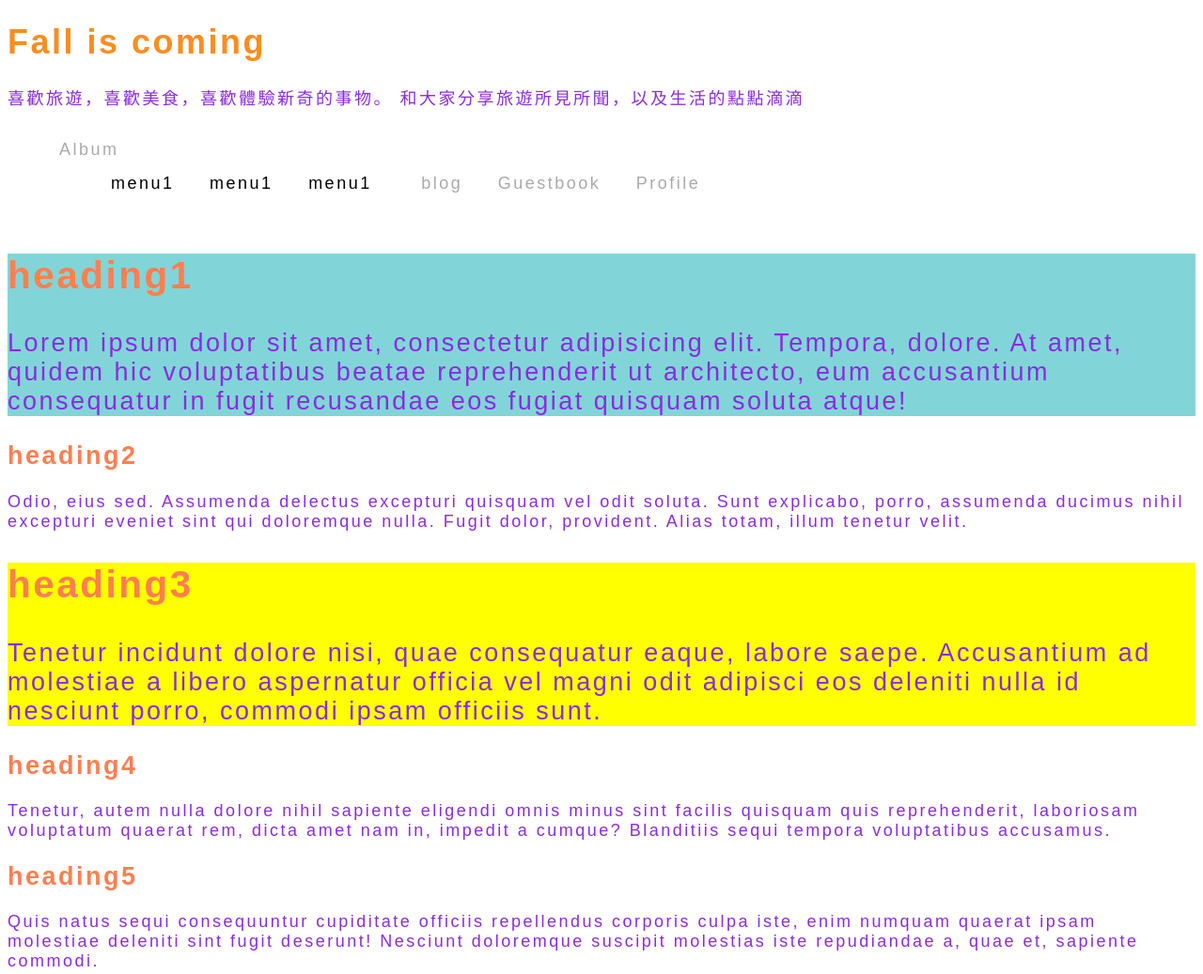
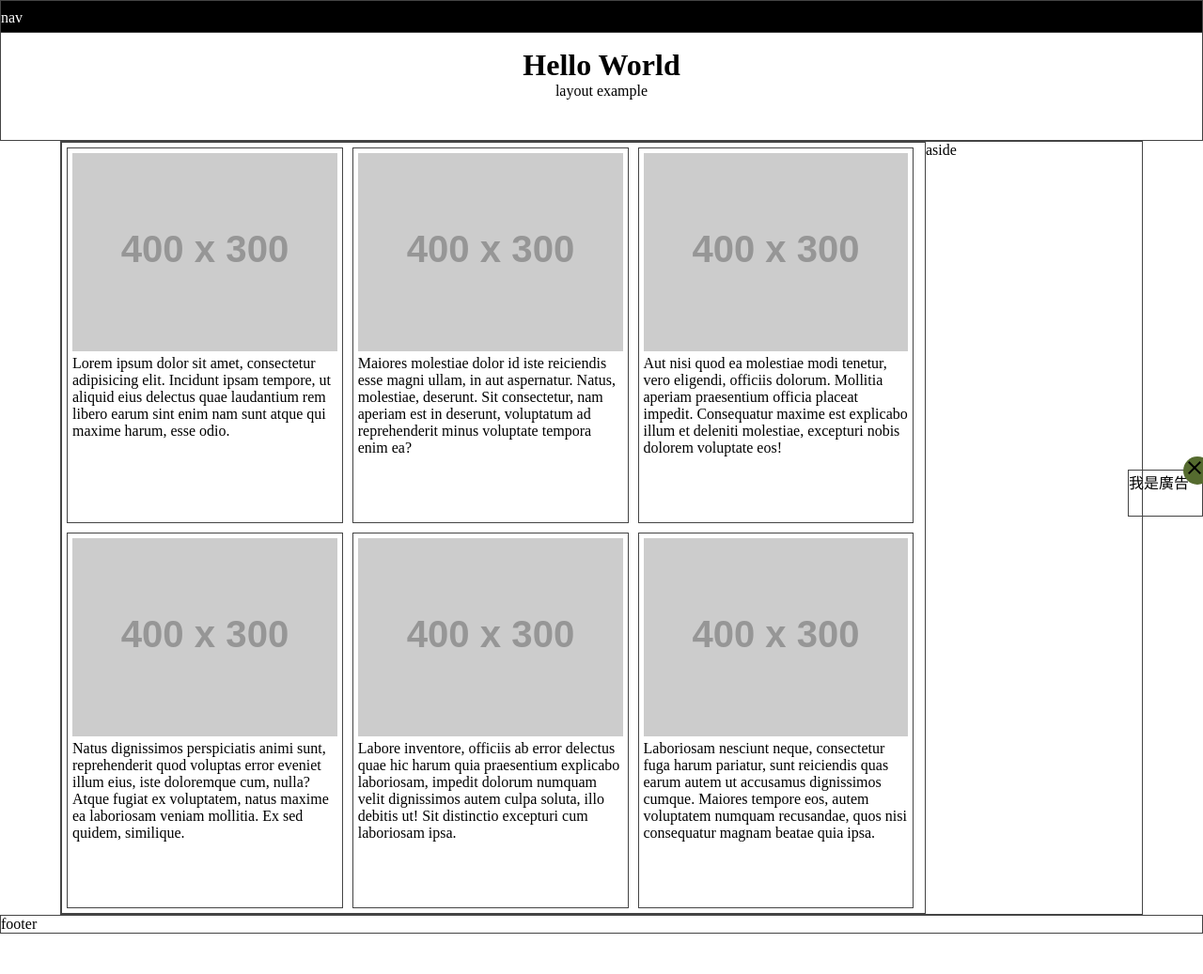
Before and after one commit to sweichi/sweichi.github.io, a plain HTML site: page index.html in a window 1280 px wide. Shown: the top 1037 px of the page at 94% size. After the commit the page ends 994 px from the top, so only its background shows below. Drawn offline with Linux system fonts and the light colour scheme; placeholder pictures from the web are drawn by us; a web font is replaced by a local one.

Commit message:
2016.09.13

```diff
--- /dev/null
+++ b/css/rwd.css
@@ -0,0 +1,104 @@
+/*基本設定*/
+
+* {
+    box-sizing: border-box;
+    margin: 0;
+    padding: 0;
+}
+
+
+/*row基本設定*/
+
+.row:after {
+    content: "";
+    clear: both;
+    display: block;
+}
+
+
+/*col基本設定*/
+
+[class*="col-"] {
+    width: 100%;
+    float: left;
+    border: 1px solid black;
+    padding: 10px;
+}
+
+@media screen and (min-width:992px) {
+    .col-md-1 {
+        width: calc(100%*1/12);
+    }
+    .col-md-2 {
+        width: calc(100%*2/12);
+    }
+    .col-md-3 {
+        width: calc(100%*3/12);
+    }
+    .col-md-4 {
+        width: calc(100%*4/12);
+    }
+    .col-md-5 {
+        width: calc(100%*5/12);
+    }
+    .col-md-6 {
+        width: calc(100%*6/12);
+    }
+    .col-md-7 {
+        width: calc(100%*7/12);
+    }
+    .col-md-8 {
+        width: calc(100%*8/12);
+    }
+    .col-md-9 {
+        width: calc(100%*9/12);
+    }
+    .col-md-10 {
+        width: calc(100%*10/12);
+    }
+    .col-md-11 {
+        width: calc(100%*11/12);
+    }
+    .col-md-12 {
+        width: calc(100%*12/12);
+    }
+}
+
+@media screen and (min-width:782px) and (max-width:991px) {
+    .col-sm-1 {
+        width: calc(100%*1/12);
+    }
+    .col-sm-2 {
+        width: calc(100%*2/12);
+    }
+    .col-sm-3 {
+        width: calc(100%*3/12);
+    }
+    .col-sm-4 {
+        width: calc(100%*4/12);
+    }
+    .col-sm-5 {
+        width: calc(100%*5/12);
+    }
+    .col-sm-6 {
+        width: calc(100%*6/12);
+    }
+    .col-sm-7 {
+        width: calc(100%*7/12);
+    }
+    .col-sm-8 {
+        width: calc(100%*8/12);
+    }
+    .col-sm-9 {
+        width: calc(100%*9/12);
+    }
+    .col-sm-10 {
+        width: calc(100%*10/12);
+    }
+    .col-sm-11 {
+        width: calc(100%*11/12);
+    }
+    .col-sm-12 {
+        width: calc(100%*12/12);
+    }
+}
--- a/css/style.css
+++ b/css/style.css
@@ -1,58 +1,118 @@
-@font-face {
-    font-family: NotoSansTC-Regular;
-    src: url(../fonts/NotoSansTC-Regular.otf);
+/*基本元素設定*/
+
+* {
+    margin: 0;
+    padding: 0;
+    -webkit-box-sizing: border-box;
+    -moz-box-sizing: border-box;
+    box-sizing: border-box;
 }
 
-* {
-    font-size: 18px;
-    letter-spacing: 2.5px;
-    font-family: NotoSansTC-Regular, sans-serif, Arial;
+
+/*讓每個區塊用框線顯示*/
+
+nav,
+header,
+.container,
+.content,
+.thumbnail,
+aside,
+.box,
+footer {
+    border: 1px solid #444;
+}
+
+
+/*導覽列設定*/
+
+nav {
+    width: 100%;
+    height: 35px;
+    line-height: 35px;
+    background-color: black;
+    color: white;
+    position: fixed;
+    top: 0;
 }
 
 
 /*header設定*/
 
-h1 {
-    font-size: 2em;
-    color: #fc8d1f;
+header {
+    width: 100%;
+    height: 150px;
+    text-align: center;
 }
 
-p {
-    font-size: 1em;
-    color: blueviolet;
+header h1 {
+    margin-top: 50px;
 }
 
 
-/*nav設定*/
+/*主要內容設定*/
 
-nav ul>li {
-    list-style-type: none;
-    display: inline-block;
-    padding: 15px;
-}
-
-nav a {
-    text-decoration: none;
-    color: darkgray;
+.container {
+    width: 90%;
+    margin: 0 auto;
+    overflow: auto;
 }
 
 
-/*文章設定*/
+/*左邊側欄*/
 
-h2 {
-    font-size: 1.5em;
-    color: coral;
+.content {
+    width: 80%;
+    float: left;
 }
 
-#top {
-    background-color: #81d5d8;
+
+/*左邊側欄內容區塊設定*/
+
+.thumbnail {
+    width: 32%;
+    height: 400px;
+    float: left;
+    padding: 5px;
+    margin: 5px;
+    overflow: auto;
 }
 
-.post {
-    background-color: cornflowerblue;
-    font-size: 1.5em;
+.thumbnail img {
+    width: 100%;
 }
 
-.post1 {
-    background-color: yellow;
+
+/*右邊側欄*/
+
+aside {
+    width: 20%;
+    float: left;
 }
+
+
+/*廣告設定*/
+
+.box {
+    width: 80px;
+    height: 50px;
+    position: fixed;
+    top: 500px;
+    right: 0;
+}
+
+.box .icon {
+    width: 30px;
+    height: 30px;
+    background-color: darkolivegreen;
+    border-radius: 50%;
+    position: absolute;
+    top: -15px;
+    right: -10px;
+}
+
+
+/*footer設定*/
+
+footer {
+    clear: both;
+}
--- a/index.html
+++ b/index.html
@@ -6,78 +6,44 @@
     <meta name="viewport" content="width=device-width, initial-scale=1, maximum-scale=1.0">
     <meta http-equiv="X-UA-Compatible" content="IE=edge">
     <meta name="renderer" content="webkit">
-    <link rel="stylesheet" href="css/notosanstc.css">
+    <link href="https://fonts.googleapis.com/icon?family=Material+Icons" rel="stylesheet">
     <link rel="stylesheet" href="css/style.css">
-    <title>Fall is coming</title>
+    <title>layout example</title>
 </head>
 
 <body>
+    <nav>nav</nav>
     <header>
-        <h1>Fall is coming</h1>
-        <p>喜歡旅遊，喜歡美食，喜歡體驗新奇的事物。 和大家分享旅遊所見所聞，以及生活的點點滴滴</p>
-        <div class="featured-image"></div>
-        <nav>
-            <ul>
-                <li><a href="#">Album</a>
-                    <ul>
-                        <li>menu1</li>
-                        <li>menu1</li>
-                        <li>menu1</li>
-                    </ul>
-                </li>
-                <li><a href="#">blog</a></li>
-                <li><a href="#">Guestbook</a></li>
-                <li><a href="#">Profile</a></li>
-            </ul>
-        </nav>
+        <h1>Hello World</h1>
+        <p>layout example</p>
     </header>
-    <div class="container" id="post">
-        <div class="left">
-            <article class="post" id="top">
-                <h2>heading1</h2>
-                <p>Lorem ipsum dolor sit amet, consectetur adipisicing elit. Tempora, dolore. At amet, quidem hic voluptatibus beatae reprehenderit ut architecto, eum accusantium consequatur in fugit recusandae eos fugiat quisquam soluta atque!</p>
-            </article>
-            <article>
-                <h2>heading2</h2>
-                <p>Odio, eius sed. Assumenda delectus excepturi quisquam vel odit soluta. Sunt explicabo, porro, assumenda ducimus nihil excepturi eveniet sint qui doloremque nulla. Fugit dolor, provident. Alias totam, illum tenetur velit.</p>
-            </article>
-            <article class="post post1">
-                <h2>heading3</h2>
-                <p>Tenetur incidunt dolore nisi, quae consequatur eaque, labore saepe. Accusantium ad molestiae a libero aspernatur officia vel magni odit adipisci eos deleniti nulla id nesciunt porro, commodi ipsam officiis sunt.</p>
-            </article>
-            <article>
-                <h2>heading4</h2>
-                <p>Tenetur, autem nulla dolore nihil sapiente eligendi omnis minus sint facilis quisquam quis reprehenderit, laboriosam voluptatum quaerat rem, dicta amet nam in, impedit a cumque? Blanditiis sequi tempora voluptatibus accusamus.</p>
-            </article>
-            <article>
-                <h2>heading5</h2>
-                <p>Quis natus sequi consequuntur cupiditate officiis repellendus corporis culpa iste, enim numquam quaerat ipsam molestiae deleniti sint fugit deserunt! Nesciunt doloremque suscipit molestias iste repudiandae a, quae et, sapiente commodi.</p>
-            </article>
-            <article>
-                <h2>heading6</h2>
-                <p>Voluptatem maxime eum dolores delectus, beatae laboriosam qui doloremque nemo dolorem cum impedit nobis, ipsa et. Accusantium cupiditate blanditiis tempore aspernatur, sed reprehenderit enim, repellendus qui culpa, alias laborum quibusdam.</p>
-            </article>
-            <article>
-                <h2>heading7</h2>
-                <p>Ea optio repellat saepe odio eaque, culpa doloribus provident quaerat temporibus deleniti veritatis recusandae esse doloremque dolorum ab voluptatibus unde asperiores. Incidunt ex earum perspiciatis velit, minima, impedit neque odit.</p>
-            </article>
-            <article>
-                <h2>heading8</h2>
-                <p>Ipsum, vitae. Quod corrupti eos odio ipsam neque dicta laborum dolore ipsa doloribus necessitatibus autem impedit perferendis ducimus quam maiores blanditiis beatae, expedita eveniet consequatur, voluptate esse soluta ex. Voluptatem?</p>
-            </article>
-            <article>
-                <h2>heading9</h2>
-                <p>Repellat modi fugit cum, deserunt temporibus officiis iste libero et, ea tempore repellendus debitis quod eum laborum. Maxime doloremque quidem autem cum pariatur asperiores ipsa, vero accusantium harum ad repellat?</p>
-            </article>
-            <article>
-                <h2>heading10</h2>
-                <p>Nobis est neque maxime, sapiente ut corporis, alias tenetur, facere accusantium similique ipsa recusandae. Modi neque inventore possimus delectus aliquid harum tempore beatae sequi aspernatur, minus rem eos, eaque enim.</p>
-            </article>
+    <div class="container">
+        <div class="content">
+            <div class="thumbnail"> <img src="http://placehold.it/400x300" alt="圖片不見">
+                <p>Lorem ipsum dolor sit amet, consectetur adipisicing elit. Incidunt ipsam tempore, ut aliquid eius delectus quae laudantium rem libero earum sint enim nam sunt atque qui maxime harum, esse odio.</p>
+            </div>
+            <div class="thumbnail"> <img src="http://placehold.it/400x300" alt="圖片不見">
+                <p>Maiores molestiae dolor id iste reiciendis esse magni ullam, in aut aspernatur. Natus, molestiae, deserunt. Sit consectetur, nam aperiam est in deserunt, voluptatum ad reprehenderit minus voluptate tempora enim ea?</p>
+            </div>
+            <div class="thumbnail"> <img src="http://placehold.it/400x300" alt="圖片不見">
+                <p>Aut nisi quod ea molestiae modi tenetur, vero eligendi, officiis dolorum. Mollitia aperiam praesentium officia placeat impedit. Consequatur maxime est explicabo illum et deleniti molestiae, excepturi nobis dolorem voluptate eos!</p>
+            </div>
+            <div class="thumbnail"> <img src="http://placehold.it/400x300" alt="圖片不見">
+                <p>Natus dignissimos perspiciatis animi sunt, reprehenderit quod voluptas error eveniet illum eius, iste doloremque cum, nulla? Atque fugiat ex voluptatem, natus maxime ea laboriosam veniam mollitia. Ex sed quidem, similique.</p>
+            </div>
+            <div class="thumbnail"> <img src="http://placehold.it/400x300" alt="圖片不見">
+                <p>Labore inventore, officiis ab error delectus quae hic harum quia praesentium explicabo laboriosam, impedit dolorum numquam velit dignissimos autem culpa soluta, illo debitis ut! Sit distinctio excepturi cum laboriosam ipsa.</p>
+            </div>
+            <div class="thumbnail"> <img src="http://placehold.it/400x300" alt="圖片不見">
+                <p>Laboriosam nesciunt neque, consectetur fuga harum pariatur, sunt reiciendis quas earum autem ut accusamus dignissimos cumque. Maiores tempore eos, autem voluptatem numquam recusandae, quos nisi consequatur magnam beatae quia ipsa.</p>
+            </div>
         </div>
-        <div class="right">Lorem ipsum dolor sit amet, consectetur adipisicing elit. Reiciendis, voluptatibus!</div>
-        <footer>footer Lorem ipsum dolor sit amet, consectetur adipisicing elit. Dicta veritatis nihil eos corporis libero fugiat eveniet veniam provident, facere aperiam quis cupiditate voluptas quisquam! Totam neque, aspernatur voluptatibus molestias illum.Lorem ipsum dolor sit amet, consectetur adipisicing elit. Dicta veritatis nihil eos corporis libero fugiat eveniet veniam provident, facere aperiam quis cupiditate voluptas quisquam! Totam neque, aspernatur voluptatibus molestias illum.</footer>
-        <!--div.footer{footer}-->
+        <adside>aside</adside>
+        <div class="box">我是廣告
+            <div class="icon"><i class="material-icons">close</i></div>
+        </div>
     </div>
+    <footer>footer</footer>
 </body>
 
 </html>
```
Also changed, not shown: rwd.html (added, +46 -0 lines), 1 other file.
